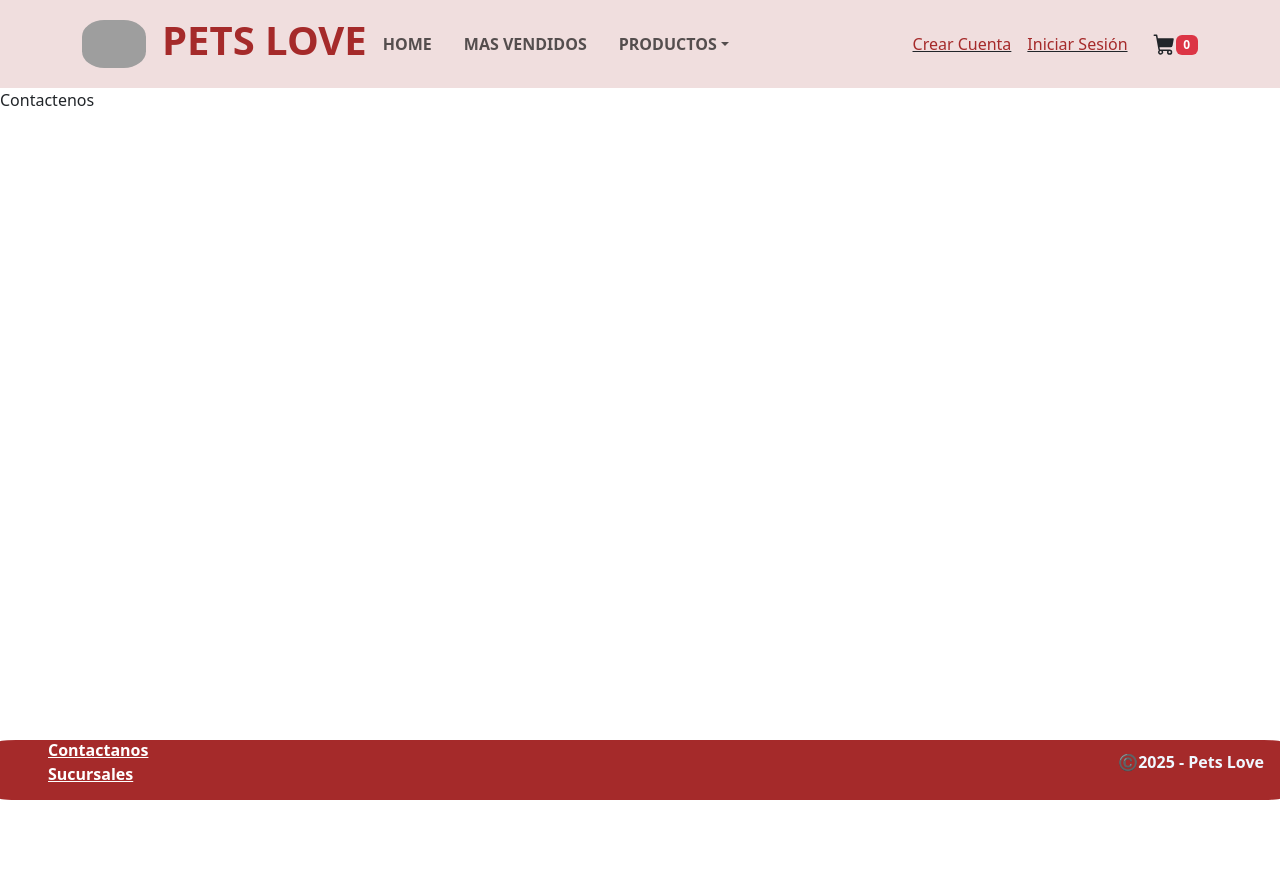
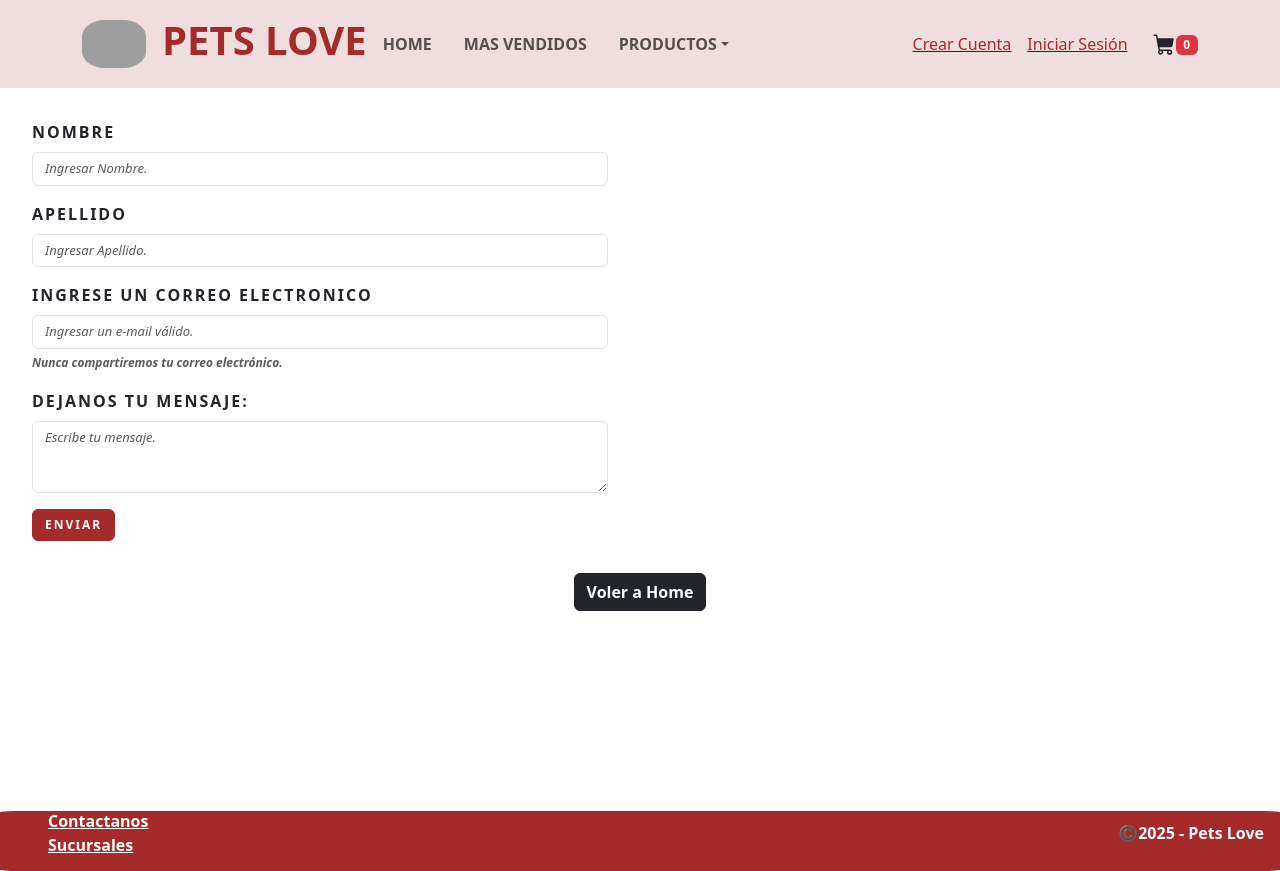
Before and after one commit to geralbm/ecommercePetsCoder, a React (Vite) app: page /contactanos in a window 1280 px wide. Before the commit the page ends 800 px from the top, so only its background shows below. Built offline with nearby package versions, Linux system fonts and the light colour scheme; grey boxes are pictures that could not be loaded.

Commit message:
FormulariosProyecto

```diff
--- a/src/App.jsx
+++ b/src/App.jsx
@@ -27,15 +27,15 @@ function App() {
 
         <Route path = '/' element= {<ItemListContainer saludo = 'BIENVENIDOS AL MUNDO DE TUS MASCOTAS'/>}></Route>
 
-        <Route path = '/category/:type' element= {<ItemListContainer saludo = 'ESTAS EN LA CETEGORIA: '/>}></Route>
+        <Route path = '/category/:type' element= {<ItemListContainer saludo = 'ESTAS EN LA CATEGORIA: '/>}></Route>
 
-        <Route path = '/iniciosesion/' element={<IniciarSesion/>}></Route>
+        <Route path = '/iniciosesion' element={<IniciarSesion/>}></Route>
 
-        <Route path='/crearcuenta/' element={<CrearCuenta/>}></Route>
+        <Route path='/crearcuenta' element={<CrearCuenta/>}></Route>
 
-        <Route path='/contactanos/' element={<Contactenos/>}></Route>
+        <Route path='/contactanos' element={<Contactenos/>}></Route>
 
-        <Route path='/sucursales/' element={<Sucursales/>}></Route>
+        <Route path='/sucursales' element={<Sucursales/>}></Route>
 
         <Route path='/itemDetail/:id' element={<ItemDetailContainer/>}></Route>
 
--- a/src/components/CardHome.jsx
+++ b/src/components/CardHome.jsx
@@ -15,13 +15,13 @@ const CardHome = ({producto})=> {
       <Card style={{ width: '18rem', margin:'1rem', padding:'1rem'}} >
         <Card.Img variant="top" src={producto.img} alt="Card Home"/>
         <Card.Body>
-          <Nav.Link href="#link" style={{color:'brown'}} className="text-center" ><strong>{producto.nombre}</strong></Nav.Link>
+          <Link  style={{color:'brown'}} className="d-flex justify-content-center" to={`/ItemDetail/${producto.id}`}><strong>{producto.nombre}</strong></Link>
           <h5 style={{color:'grey'}} className="text-center"><strong>${producto.precio}.00</strong></h5>
           <p bg="success" className="text-center"> {producto.descripcion}<Badge bg="success">Nuevo</Badge></p>
         </Card.Body>
         <Card.Footer>
           <ItemCount stock={producto.stock}/>
-          <Link className='btn btn-danger' to={`/ItemDetail/${producto.id}`}>
+          <Link  className="d-flex justify-content-center btn btn-danger" to={`/ItemDetail/${producto.id}`}>
                 <Button  className= 'd-block mx-auto' variant="danger"><strong>Agregar al Carrito</strong> </Button>
 
           </Link>
--- a/src/components/Contactenos.jsx
+++ b/src/components/Contactenos.jsx
@@ -1,8 +1,52 @@
 import React from 'react'
+import Button from 'react-bootstrap/Button';
+import Form from 'react-bootstrap/Form';
+import { Link } from 'react-router-dom';
 
 const Contactenos = () => {
   return (
-    <div>Contactenos</div>
+
+    <div>
+     <Form style={{padding:'2rem', width:'40rem'}}>
+
+      <Form.Group className="mb-3" controlId="formBasicEmail">
+        <Form.Label style={{fontWeight:'bolder', letterSpacing:'2px'}}>NOMBRE</Form.Label>
+        <Form.Control style={{fontSize:'13px',fontStyle: 'italic'}}type="text" placeholder="Ingresar Nombre." />
+      </Form.Group>
+
+      <Form.Group className="mb-3" controlId="formBasicEmail">
+        <Form.Label style={{fontWeight:'bolder', letterSpacing:'2px'}}>APELLIDO</Form.Label>
+        <Form.Control style={{fontSize:'13px',fontStyle: 'italic'}}type="text" placeholder="Ingresar Apellido." />
+      </Form.Group>
+
+
+      <Form.Group className="mb-3" controlId="formBasicEmail">
+        <Form.Label style={{fontWeight:'bolder', letterSpacing:'2px'}}>INGRESE UN CORREO ELECTRONICO</Form.Label>
+        <Form.Control style={{fontSize:'13px',fontStyle: 'italic'}}type="email" placeholder="Ingresar un e-mail válido." />
+        <Form.Text style={{fontStyle: 'italic', fontSize:'12px',fontWeight:'bolder'}}className="text-muted">
+          Nunca compartiremos tu correo electrónico.
+        </Form.Text>
+      </Form.Group>
+
+
+      <Form.Group className="mb-3" controlId="exampleForm.ControlTextarea1">
+        <Form.Label style={{fontWeight:'bolder', letterSpacing:'2px'}} >DEJANOS TU MENSAJE:</Form.Label>
+        <Form.Control as="textarea"  style={{fontSize:'13px',fontStyle: 'italic'}}placeholder="Escribe tu mensaje." rows={3} />
+      </Form.Group>
+
+      <Button style={{backgroundColor:'brown', borderColor:'brown',fontWeight:'bolder',letterSpacing:'2px',fontSize:'12px'}}variant="primary" type="submit">ENVIAR
+      </Button>
+    </Form>
+
+    <div  style={{textAlign:'center'}}>
+       <Link  style={{fontWeight:'bolder'}}className='btn btn-dark' to='/'>Voler a Home</Link>
+    </div>
+
+  </div>
+
+
+
+
   )
 }
 
--- a/src/components/CrearCuenta.jsx
+++ b/src/components/CrearCuenta.jsx
@@ -1,32 +1,60 @@
 import React from 'react'
 import Button from 'react-bootstrap/Button';
 import Form from 'react-bootstrap/Form';
+import { Link } from 'react-router-dom';
 
 const CrearCuenta = () => {
   return (
     <div>
-    <Form style={{padding:'2rem'}}>
+    <Form style={{padding:'2rem', width:'40rem'}}>
+
       <Form.Group className="mb-3" controlId="formBasicEmail">
-        <Form.Label style={{fontWeight:'bolder', letterSpacing:'2px'}}>USUARIO</Form.Label>
-        <Form.Control style={{fontSize:'13px',fontStyle: 'italic'}}type="email" placeholder="Ingresar el email." />
+        <Form.Label style={{fontWeight:'bolder', letterSpacing:'2px'}}>NOMBRE</Form.Label>
+        <Form.Control style={{fontSize:'13px',fontStyle: 'italic'}}type="text" placeholder="Ingresar Nombre." />
+      </Form.Group>
+
+      <Form.Group className="mb-3" controlId="formBasicEmail">
+        <Form.Label style={{fontWeight:'bolder', letterSpacing:'2px'}}>APELLIDO</Form.Label>
+        <Form.Control style={{fontSize:'13px',fontStyle: 'italic'}}type="text" placeholder="Ingresar Apellido." />
+      </Form.Group>
+
+      <Form.Group className="mb-3" controlId="formBasicEmail">
+        <Form.Label style={{fontWeight:'bolder', letterSpacing:'2px'}}>CREAR USUARIO</Form.Label>
+        <Form.Control style={{fontSize:'13px',fontStyle: 'italic'}}type="email" placeholder="Ingresar un e-mail válido." />
         <Form.Text style={{fontStyle: 'italic', fontSize:'12px',fontWeight:'bolder'}}className="text-muted">
           Nunca compartiremos tu correo electrónico.
         </Form.Text>
       </Form.Group>
 
+
       <Form.Group className="mb-3" controlId="formBasicPassword">
-        <Form.Label style={{fontWeight:'bolder', letterSpacing:'2px'}}>CONTRASEÑA</Form.Label>
-        <Form.Control style={{fontSize:'13px',fontStyle: 'italic'}} type="password" placeholder="Ingresar su contraseña." />
+        <Form.Label style={{fontWeight:'bolder', letterSpacing:'2px'}}>INGRESE UNA CONTRASEÑA</Form.Label>
+        <Form.Control style={{fontSize:'13px',fontStyle: 'italic'}} type="password" placeholder="Ingresar una contraseña." />
       </Form.Group>
 
-      <Button style={{margin:'1rem', backgroundColor:'brown', borderColor:'brown', fontWeight:'bolder', letterSpacing:'2px', fontSize:'12px'}} variant="primary" type="submit">
-        Iniciar Sesión
-      </Button>
+      <Form.Group className="mb-3" controlId="formBasicPassword">
+        <Form.Label style={{fontWeight:'bolder', letterSpacing:'2px'}}>RE INGRESE LA CONTRASEÑA</Form.Label>
+        <Form.Control style={{fontSize:'13px',fontStyle: 'italic'}} type="password" placeholder="Re Ingrese la contraseña." />
+      </Form.Group>
+
+    <Form.Group className="mb-3">
+      <Form.Check
+          required
+          label="Aceptar las condiciones"
+          feedback="You must agree before submitting."
+          feedbackType="invalid"
+        />
+      </Form.Group>
+
         <Button style={{backgroundColor:'brown', borderColor:'brown',fontWeight:'bolder',letterSpacing:'2px',fontSize:'12px'}}variant="primary" type="submit">
-         Recuperar Cuenta
+         CREAR CUENTA
       </Button>
     </Form>
+
+      <div  style={{textAlign:'center'}}>
+       <Link  style={{fontWeight:'bolder'}}className='btn btn-dark' to='/'>Voler a Home</Link>
     </div>
+  </div>
   )
 }
 
--- a/src/components/Footer.jsx
+++ b/src/components/Footer.jsx
@@ -5,9 +5,9 @@ const Footer = () => {
     return (
         <div className='footer-container'>
             <ul className = 'footer-caja'>
-                <li className = 'anchor-footer'><NavLink to='/contactanos/'>Contactanos</NavLink></li>
+                <li className = 'anchor-footer'><NavLink to='/contactanos'>Contactanos</NavLink></li>
 
-                <li className = 'anchor-footer'><NavLink to='sucursales/'>Sucursales</NavLink></li>
+                <li className = 'anchor-footer'><NavLink to='sucursales'>Sucursales</NavLink></li>
             </ul>
 
 
--- a/src/components/IniciarSesion.jsx
+++ b/src/components/IniciarSesion.jsx
@@ -1,11 +1,13 @@
 import React from 'react'
 import Button from 'react-bootstrap/Button';
 import Form from 'react-bootstrap/Form';
+import {Link} from 'react-router-dom';
 
 const IniciarSesion = () => {
   return (
-    <div>
-        <Form style={{padding:'2rem'}}>
+    <div
+    >
+        <Form style={{padding:'2rem', width:'40rem'}}>
       <Form.Group className="mb-3" controlId="formBasicEmail">
         <Form.Label style={{fontWeight:'bolder', letterSpacing:'2px'}}>USUARIO</Form.Label>
         <Form.Control style={{fontSize:'13px',fontStyle: 'italic'}}type="email" placeholder="Ingresar el email." />
@@ -25,8 +27,14 @@ const IniciarSesion = () => {
         <Button style={{backgroundColor:'brown', borderColor:'brown',fontWeight:'bolder',letterSpacing:'2px',fontSize:'12px'}}variant="primary" type="submit">
          Recuperar Cuenta
       </Button>
+
     </Form>
+
+    <div  style={{textAlign:'center'}}>
+       <Link  style={{fontWeight:'bolder'}}className='btn btn-dark' to='/'>Voler a Home</Link>
     </div>
+
+  </div>
   )
 }
 
--- a/src/components/ItemDetail.jsx
+++ b/src/components/ItemDetail.jsx
@@ -13,9 +13,9 @@ const ItemDetail = ({detail}) => {
 
       <CardGroup >
       <Card style={{ width: '40rem', margin:'1rem', padding:'1rem'}} >
-        <Card.Img  variant="top" src={detail.img} alt="Card Home"/>
+        <Card.Img  style={{width:'250px'}} variant="top" src={detail.img} alt="Card Home"  className="mx-auto d-block" />
         <Card.Body >
-          <h6 style={{color:'brown' }} className="text-center" ><strong>{detail.nombre}</strong></h6>
+          <h4 style={{color:'brown' }} className="text-center" ><strong>{detail.nombre}</strong></h4>
           <h5 style={{color:'grey'}} className="text-center"><strong>${detail.precio}.00</strong></h5>
           <p style={{color:'grey'}} bg="success" className="text-center"><strong>{detail.descripcion}</strong> </p>
           <p style={{color:'grey'}} bg="success" className="text-center"> <strong>Categoria:</strong> {detail.categoria}</p>
@@ -28,12 +28,12 @@ const ItemDetail = ({detail}) => {
         </Card.Body>
         <Card.Footer style={{textAlign:'center'}} >
           <ItemCount stock={detail.stock}/>
-          <Link className='btn btn-dark' to={`/ItemDetail/${detail.id}`}  variant="danger"><strong>Comprar</strong></Link>
+          <Link className='btn btn-danger' to={`/ItemDetail/${detail.id}`}  variant="danger"><strong>Comprar</strong></Link>
         </Card.Footer>
       </Card>
     </CardGroup>
     <div  style={{textAlign:'center'}}>
-       <Link  className='btn btn-danger' to='/'>Voler a Home</Link>
+       <Link  className='btn btn-dark ' style={{fontWeight:'bolder'}} to='/'>Voler a Home</Link>
     </div>
 
     </div>
--- a/src/components/NavbarBs.jsx
+++ b/src/components/NavbarBs.jsx
@@ -20,7 +20,7 @@ return (
             <Nav.Link as={NavLink} className='menu' to='/'>HOME</Nav.Link>
             <Nav.Link as={NavLink} className='menu' to='/category/mas vendidos'>MAS VENDIDOS</Nav.Link>
             <NavDropdown className='menu'  title="PRODUCTOS" id="basic-nav-dropdown">
-              <NavDropdown.Item as={NavLink}to='/category/ofertas'>OERTAS</NavDropdown.Item>
+              <NavDropdown.Item as={NavLink}to='/category/ofertas'>OFERTAS</NavDropdown.Item>
               <NavDropdown.Divider />
             </NavDropdown>
           </Nav>
--- a/src/components/Sucursales.jsx
+++ b/src/components/Sucursales.jsx
@@ -2,7 +2,12 @@ import React from 'react'
 
 const Sucursales = () => {
   return (
-    <div>Sucursales</div>
+    <div>
+
+
+
+
+    </div>
   )
 }
 
```
